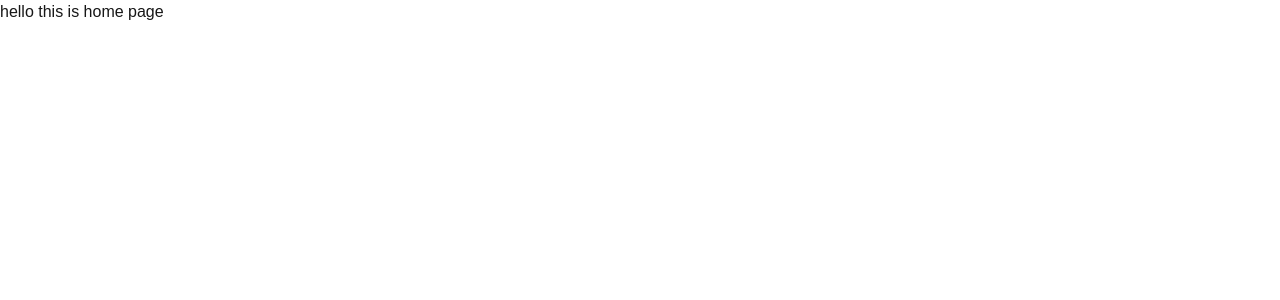
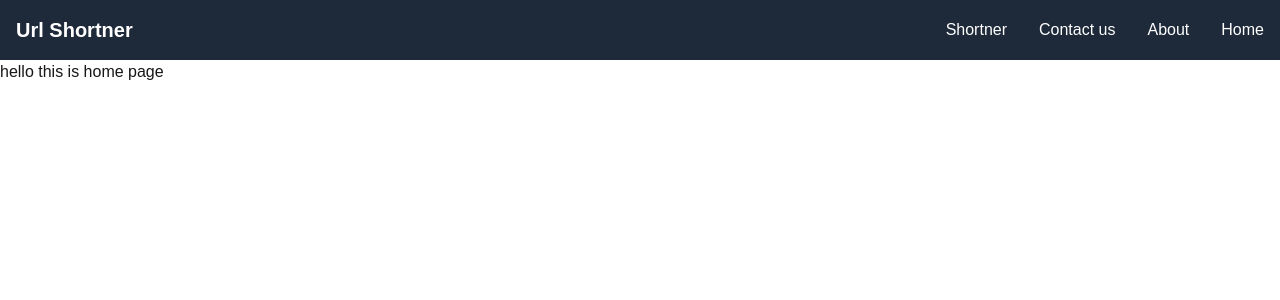
Before and after one commit to sumitksr/URL-Shortner, a Next.js app: page / in a window 1280 px wide. Shown: the top 300 px of the page. Built offline with nearby package versions, Linux system fonts and the light colour scheme.

Commit message:
Add Navbar component and update layout with navigation links; modify metadata for Url Shortner

```diff
--- /dev/null
+++ b/app/contact/page.js
@@ -0,0 +1,9 @@
+import React from 'react'
+
+export default function page() {
+  return (
+    <div>
+      page
+    </div>
+  )
+}
--- a/app/layout.js
+++ b/app/layout.js
@@ -1,5 +1,6 @@
 import { Geist, Geist_Mono } from "next/font/google";
 import "./globals.css";
+import Navbar from "../components/Navbar";
 
 const geistSans = Geist({
   variable: "--font-geist-sans",
@@ -12,16 +13,15 @@ const geistMono = Geist_Mono({
 });
 
 export const metadata = {
-  title: "Create Next App",
-  description: "Generated by create next app",
+  title: "Url Shortner",
+  description: "SHort your URLs easily",
 };
 
 export default function RootLayout({ children }) {
   return (
     <html lang="en">
-      <body
-        className={`${geistSans.variable} ${geistMono.variable} antialiased`}
-      >
+      <body className={`${geistSans.variable} ${geistMono.variable} antialiased`}>
+        <Navbar />
         {children}
       </body>
     </html>
--- a/app/page.js
+++ b/app/page.js
@@ -1,3 +1,4 @@
+import Navbar from "@/components/Navbar";
 import Image from "next/image";
 
 export default function Home() {
--- /dev/null
+++ b/components/Navbar.js
@@ -0,0 +1,26 @@
+import Link from "next/link";
+import React from "react";
+
+export default function Navbar() {
+  return (
+    <nav className="bg-gray-800 p-4">
+      <ul className="flex justify-between items-center text-white">
+        <li className="text-xl font-bold">Url Shortner</li>
+        <div className="flex space-x-8">
+          <Link href="/shortner">
+            <li className="hover:text-gray-300 cursor-pointer">Shortner</li>
+          </Link>
+          <Link href="/contact">
+            <li className="hover:text-gray-300 cursor-pointer">Contact us</li>
+          </Link>
+          <Link href="/about">
+            <li className="hover:text-gray-300 cursor-pointer">About</li>
+          </Link>
+          <Link href="/">
+            <li className="hover:text-gray-300 cursor-pointer">Home</li>
+          </Link>
+        </div>
+      </ul>
+    </nav>
+  );
+}
```
